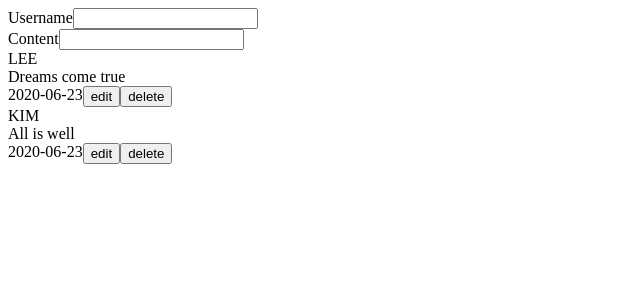
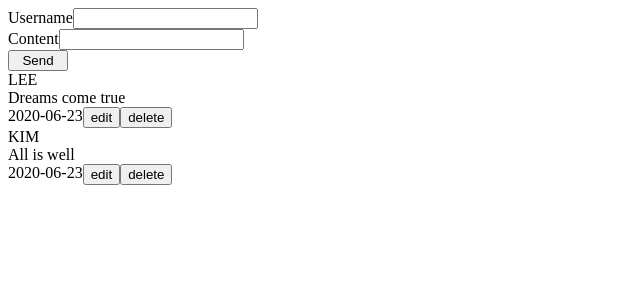
Before and after one commit to nirrvana/board, a React (Create React App) app: page / in a window 1280 px wide. Shown: the top 300 px of the page, without its empty margins (0-640 px from the left). Built offline with nearby package versions, Linux system fonts and the light colour scheme.

Commit message:
작성된 메시지를 App 컴포넌트의 state에 추가

```diff
--- a/src/App.css
+++ b/src/App.css
@@ -6,3 +6,7 @@
 .message-entry-container__wrapper {
   display: flex;
 }
+
+.form-container__submit {
+  width: 60px;
+}
--- a/src/App.js
+++ b/src/App.js
@@ -11,12 +11,18 @@ class App extends Component {
     ],
   };
 
+  send = (message) =>
+    this.setState(({ messages }) => ({ messages: [...messages, message] }));
+
   render() {
-    const { messages } = this.state;
+    const {
+      send,
+      state: { messages },
+    } = this;
 
     return (
       <div className="container">
-        <Form />
+        <Form send={send} />
         <MessageContainer messages={messages} />
       </div>
     );
--- a/src/Form.js
+++ b/src/Form.js
@@ -1,18 +1,53 @@
 import React, { Component } from 'react';
 
 class Form extends Component {
+  state = {
+    username: '',
+    content: '',
+    createdAt: '2020-06-23',
+  };
+
+  updateUsername = ({ target: { value: username } }) => {
+    this.setState({ username });
+  };
+
+  updateContent = ({ target: { value: content } }) => {
+    this.setState({ content });
+  };
+
   render() {
+    const {
+      props: { send },
+      state: { username, content, createdAt },
+    } = this;
+
     return (
-      <form className="form-container">
+      <form
+        className="form-container"
+        onSubmit={(event) => {
+          event.preventDefault();
+          send({ username, content, createdAt });
+        }}
+      >
         <label className="form-container__label">
           Username
-          <input className="form-container__username-input" />
+          <input
+            className="form-container__username-input"
+            type="text"
+            value={username}
+            onChange={this.updateUsername}
+          />
         </label>
-
         <label className="form-container__label">
           Content
-          <input className="form-container__content-input" />
+          <input
+            className="form-container__content-input"
+            type="text"
+            value={content}
+            onChange={this.updateContent}
+          />
         </label>
+        <input className="form-container__submit" type="submit" value="Send" />
       </form>
     );
   }
```
